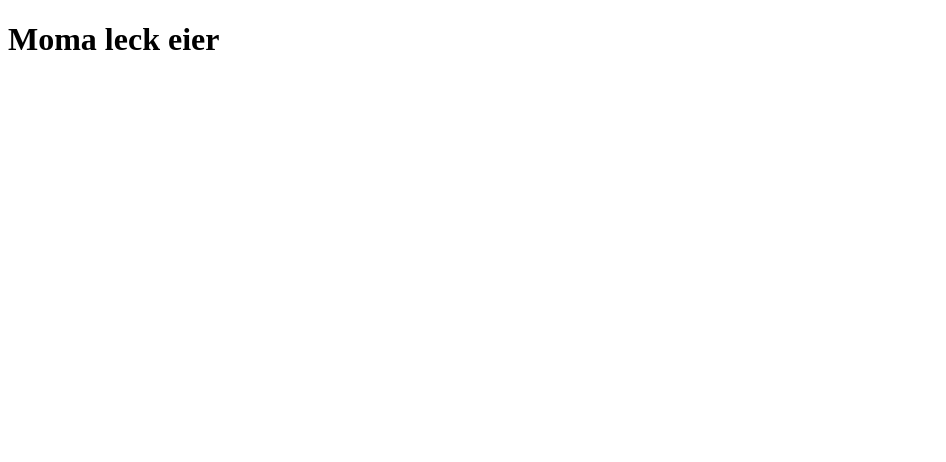
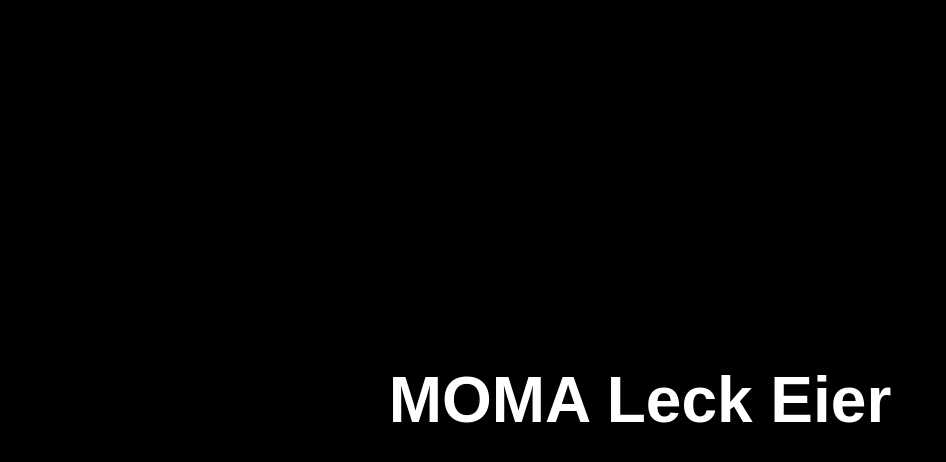
Before and after one commit to sinnlos-dev/sinnlos-dev.github.io, a plain HTML site: page index.html in a window 1280 px wide. Shown: the whole page, without its empty margins (0-946 px from the left). Drawn offline with Linux system fonts and the light colour scheme.

Commit message:
Almost Final

```diff
--- a/index.html
+++ b/index.html
@@ -1,13 +1,40 @@
 <!DOCTYPE html>
-<html lang="en">
+<html lang="de">
 <head>
     <meta charset="UTF-8">
     <meta name="viewport" content="width=device-width, initial-scale=1.0">
-    <title>Brr Brr Patapim</title>
+    <title>MOMA Leck Eier</title>
+    <style>
+        * {
+            margin: 0;
+            padding: 0;
+            box-sizing: border-box;
+        }
+
+        body {
+            background-color: black;
+            height: 100vh;
+            display: flex;
+            justify-content: center;
+            align-items: center;
+        }
+
+        h1 {
+            color: white;
+            font-size: 4rem;
+            font-family: Arial, sans-serif;
+            text-align: center;
+        }
+
+        /* Responsive für kleinere Bildschirme */
+        @media (max-width: 768px) {
+            h1 {
+                font-size: 2.5rem;
+            }
+        }
+    </style>
 </head>
 <body>
-    <main className="min-h-screen flex items-center justify-center bg-background">
-        <h1 className="text-6xl md:text-8xl font-bold text-foreground text-center">Moma leck eier</h1>
-    </main>
+    <h1>MOMA Leck Eier</h1>
 </body>
 </html>
--- a/main.css
+++ /dev/null
@@ -1,39 +0,0 @@
-* {
-    margin: 0;
-    padding: 0;
-    box-sizing: border-box;
-}
-
-html, body {
-    height: 100%;
-}
-
-body {
-    display: flex;
-    justify-content: center;
-    align-items: center;
-    background-color: #f0f0f0; /* Hintergrundfarbe */
-}
-
-main {
-    min-height: 100vh; /* Höhe des Hauptbereichs */
-    display: flex;
-    align-items: center;
-    justify-content: center;
-    background-color: #ffffff; /* Hintergrundfarbe des Hauptbereichs */
-    padding: 20px; /* Innenabstand */
-    border-radius: 8px; /* Abgerundete Ecken */
-    box-shadow: 0 4px 10px rgba(0, 0, 0, 0.1); /* Schatten */
-}
-
-h1 {
-    font-size: 6rem; /* Schriftgröße für große Bildschirme */
-    text-align: center;
-    color: #333; /* Schriftfarbe */
-}
-
-@media (min-width: 768px) {
-    h1 {
-        font-size: 8rem; /* Schriftgröße für mittlere und große Bildschirme */
-    }
-}
```
